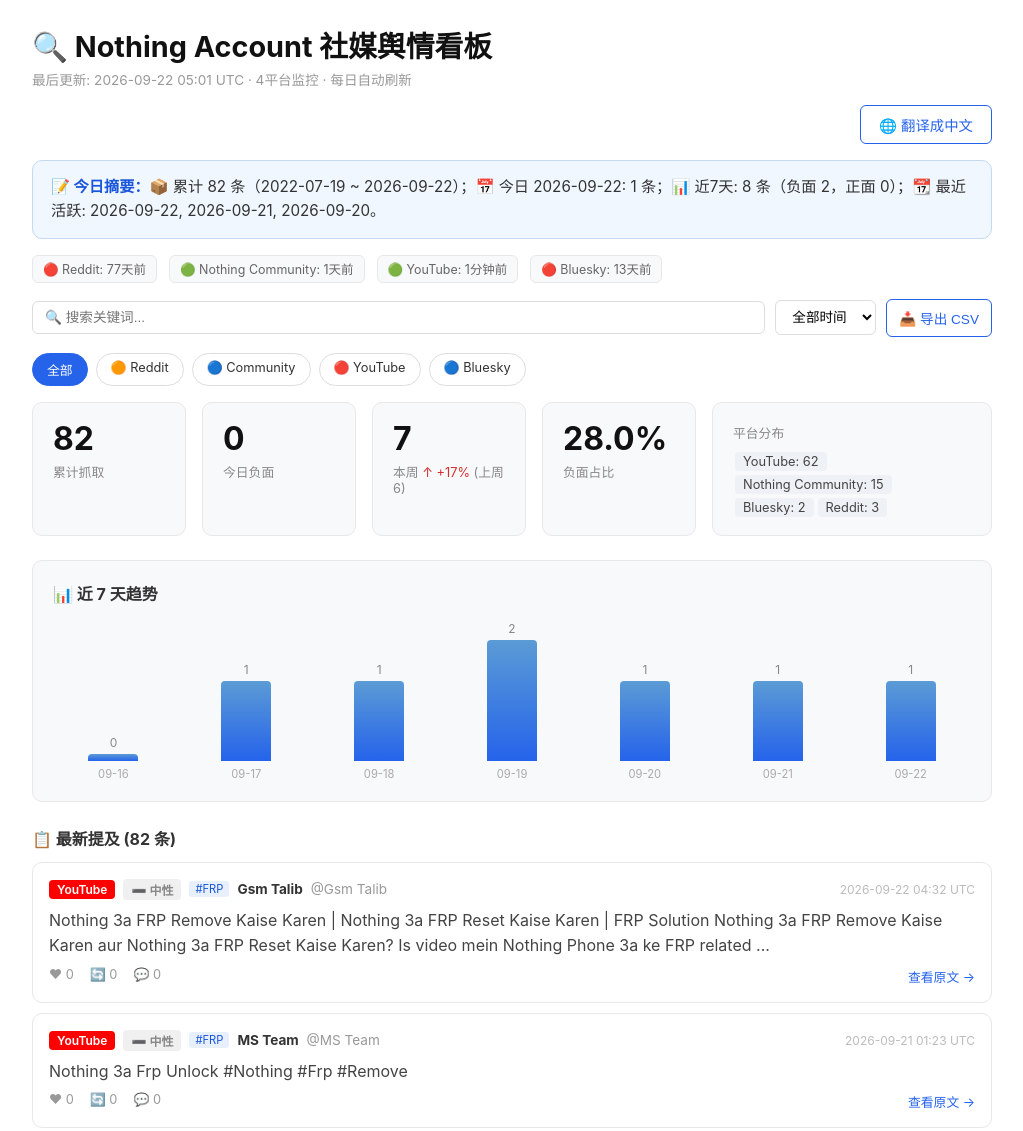
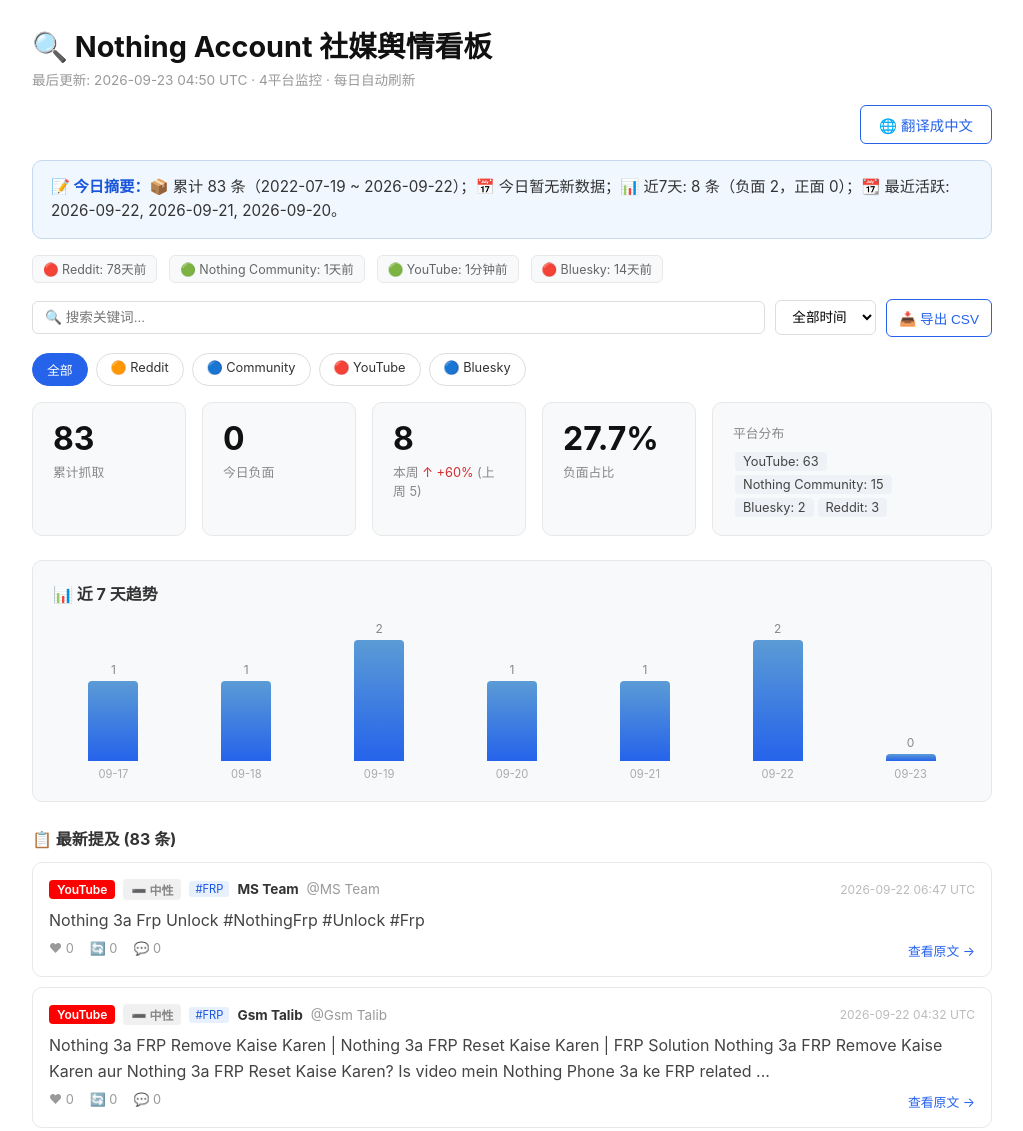
Before and after one commit to janeyan-a11y/nothing-account-monitor, a plain HTML site: page index.html in a window 1280 px wide. Shown: the top 1131 px of the page, without its empty margins (128-1151 px from the left). Drawn offline with Linux system fonts and the light colour scheme.

Commit message:
Auto: daily social monitor update [skip ci] 8f33cda930fb3932e8d25ac5a934491f45f69bfb

```diff
--- a/index.html
+++ b/index.html
@@ -74,10 +74,10 @@
 <body>
 <div class="container">
 <h1>🔍 Nothing Account 社媒舆情看板</h1>
-<div class="subtitle">最后更新: 2026-09-22 05:01 UTC · 4平台监控 · 每日自动刷新</div>
+<div class="subtitle">最后更新: 2026-09-23 04:50 UTC · 4平台监控 · 每日自动刷新</div>
 <div class="translate-bar"><button class="btn-translate" id="btnTranslate" onclick="toggleTranslate()">🌐 翻译成中文</button></div>
-<div class="daily-summary"><strong>📝 今日摘要：</strong>📦 累计 82 条（2022-07-19 ~ 2026-09-22）；📅 今日 2026-09-22: 1 条；📊 近7天: 8 条（负面 2，正面 0）；📆 最近活跃: 2026-09-22, 2026-09-21, 2026-09-20。</div>
-<div class="status-bar"><span class="status-chip">🔴 Reddit: 77天前</span><span class="status-chip">🟢 Nothing Community: 1天前</span><span class="status-chip">🟢 YouTube: 1分钟前</span><span class="status-chip">🔴 Bluesky: 13天前</span></div>
+<div class="daily-summary"><strong>📝 今日摘要：</strong>📦 累计 83 条（2022-07-19 ~ 2026-09-22）；📅 今日暂无新数据；📊 近7天: 8 条（负面 2，正面 0）；📆 最近活跃: 2026-09-22, 2026-09-21, 2026-09-20。</div>
+<div class="status-bar"><span class="status-chip">🔴 Reddit: 78天前</span><span class="status-chip">🟢 Nothing Community: 1天前</span><span class="status-chip">🟢 YouTube: 1分钟前</span><span class="status-chip">🔴 Bluesky: 14天前</span></div>
 <div class="toolbar">
   <input type="text" id="searchInput" placeholder="🔍 搜索关键词..." oninput="applyFilters()">
   <select id="timeFilter" onchange="applyFilters()"><option value="all">全部时间</option><option value="7">近 7 天</option><option value="30">近 30 天</option><option value="1">今天</option></select>
@@ -92,16 +92,31 @@
 </div>
 
 <div class="stats-grid">
-  <div class="stat-card"><div class="number">82</div><div class="label">累计抓取</div></div>
+  <div class="stat-card"><div class="number">83</div><div class="label">累计抓取</div></div>
   <div class="stat-card"><div class="number">0</div><div class="label">今日负面</div></div>
-  <div class="stat-card"><div class="number">7</div><div class="label">本周 <span class="trend-up">↑ +17%</span> (上周 6)</div></div>
-  <div class="stat-card"><div class="number" style="color:#111">28.0%</div><div class="label">负面占比</div></div>
-  <div class="stat-card" style="flex:2;min-width:280px;"><div class="label" style="margin-top:4px;">平台分布</div><div style="margin-top:8px;"><span class="stat-chip pfilter" data-p="YouTube" onclick="filterPlatform('YouTube')">YouTube: 62</span><span class="stat-chip pfilter" data-p="Nothing Community" onclick="filterPlatform('Nothing Community')">Nothing Community: 15</span><span class="stat-chip pfilter" data-p="Bluesky" onclick="filterPlatform('Bluesky')">Bluesky: 2</span><span class="stat-chip pfilter" data-p="Reddit" onclick="filterPlatform('Reddit')">Reddit: 3</span></div></div>
+  <div class="stat-card"><div class="number">8</div><div class="label">本周 <span class="trend-up">↑ +60%</span> (上周 5)</div></div>
+  <div class="stat-card"><div class="number" style="color:#111">27.7%</div><div class="label">负面占比</div></div>
+  <div class="stat-card" style="flex:2;min-width:280px;"><div class="label" style="margin-top:4px;">平台分布</div><div style="margin-top:8px;"><span class="stat-chip pfilter" data-p="YouTube" onclick="filterPlatform('YouTube')">YouTube: 63</span><span class="stat-chip pfilter" data-p="Nothing Community" onclick="filterPlatform('Nothing Community')">Nothing Community: 15</span><span class="stat-chip pfilter" data-p="Bluesky" onclick="filterPlatform('Bluesky')">Bluesky: 2</span><span class="stat-chip pfilter" data-p="Reddit" onclick="filterPlatform('Reddit')">Reddit: 3</span></div></div>
 </div>
-<div class="trend-section"><h3>📊 近 7 天趋势</h3><div class="bar-chart"><div class="bar-col"><div class="bar-value">0</div><div class="bar-fill" style="height:4%"></div><div class="bar-label">09-16</div></div><div class="bar-col"><div class="bar-value">1</div><div class="bar-fill" style="height:50%"></div><div class="bar-label">09-17</div></div><div class="bar-col"><div class="bar-value">1</div><div class="bar-fill" style="height:50%"></div><div class="bar-label">09-18</div></div><div class="bar-col"><div class="bar-value">2</div><div class="bar-fill" style="height:100%"></div><div class="bar-label">09-19</div></div><div class="bar-col"><div class="bar-value">1</div><div class="bar-fill" style="height:50%"></div><div class="bar-label">09-20</div></div><div class="bar-col"><div class="bar-value">1</div><div class="bar-fill" style="height:50%"></div><div class="bar-label">09-21</div></div><div class="bar-col"><div class="bar-value">1</div><div class="bar-fill" style="height:50%"></div><div class="bar-label">09-22</div></div></div></div>
+<div class="trend-section"><h3>📊 近 7 天趋势</h3><div class="bar-chart"><div class="bar-col"><div class="bar-value">1</div><div class="bar-fill" style="height:50%"></div><div class="bar-label">09-17</div></div><div class="bar-col"><div class="bar-value">1</div><div class="bar-fill" style="height:50%"></div><div class="bar-label">09-18</div></div><div class="bar-col"><div class="bar-value">2</div><div class="bar-fill" style="height:100%"></div><div class="bar-label">09-19</div></div><div class="bar-col"><div class="bar-value">1</div><div class="bar-fill" style="height:50%"></div><div class="bar-label">09-20</div></div><div class="bar-col"><div class="bar-value">1</div><div class="bar-fill" style="height:50%"></div><div class="bar-label">09-21</div></div><div class="bar-col"><div class="bar-value">2</div><div class="bar-fill" style="height:100%"></div><div class="bar-label">09-22</div></div><div class="bar-col"><div class="bar-value">0</div><div class="bar-fill" style="height:4%"></div><div class="bar-label">09-23</div></div></div></div>
 <div class="mentions-section">
-  <h3>📋 最新提及 (<span id="mentionCount">82</span> 条)</h3>
+  <h3>📋 最新提及 (<span id="mentionCount">83</span> 条)</h3>
   <div class="mention-card" data-platform="YouTube" data-sentiment="neutral" data-date="2026-09-22" data-tags="#FRP">
+  <div class="mention-header">
+    <span class="platform-badge platform-youtube">YouTube</span>
+    <span class="sent-badge sent-neutral">➖ 中性</span> <span class="topic-tag">#FRP</span>
+    <span class="author"><strong>MS Team</strong> <span class="username">@MS Team</span></span>
+    <span class="time">2026-09-22 06:47 UTC</span>
+  </div>
+  <div class="mention-text">Nothing 3a Frp Unlock #NothingFrp #Unlock #Frp
+
+</div>
+  <div class="mention-footer">
+    <span>❤ 0</span><span>🔄 0</span><span>💬 0</span>
+    <a href="https://www.youtube.com/watch?v=P1WOOLVxJLM" target="_blank" class="source-link">查看原文 →</a>
+  </div>
+</div>
+<div class="mention-card" data-platform="YouTube" data-sentiment="neutral" data-date="2026-09-22" data-tags="#FRP">
   <div class="mention-header">
     <span class="platform-badge platform-youtube">YouTube</span>
     <span class="sent-badge sent-neutral">➖ 中性</span> <span class="topic-tag">#FRP</span>
```
